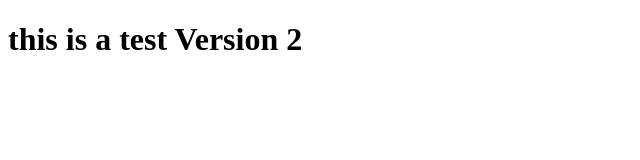
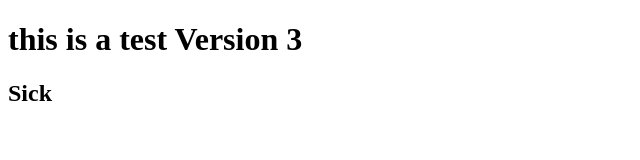
Before and after one commit to Monkey56/Monkey56.github.io, a plain HTML site: page index.html in a window 1280 px wide. Shown: the full height of the page, 0-640 px from the left. Drawn offline with Linux system fonts and the light colour scheme.

Commit message:
version 3

```diff
--- a/index.html
+++ b/index.html
@@ -2,9 +2,10 @@
 <html lang="en" dir="ltr">
   <head>
     <meta charset="utf-8">
-    <title>Chris Test Site 1</title>
+    <title>Chris Test Site 2</title>
   </head>
   <body>
-    <h1>this is a test Version 2</h1>
+    <h1>this is a test Version 3</h1>
+    <h2>Sick</h2>
   </body>
 </html>
```
